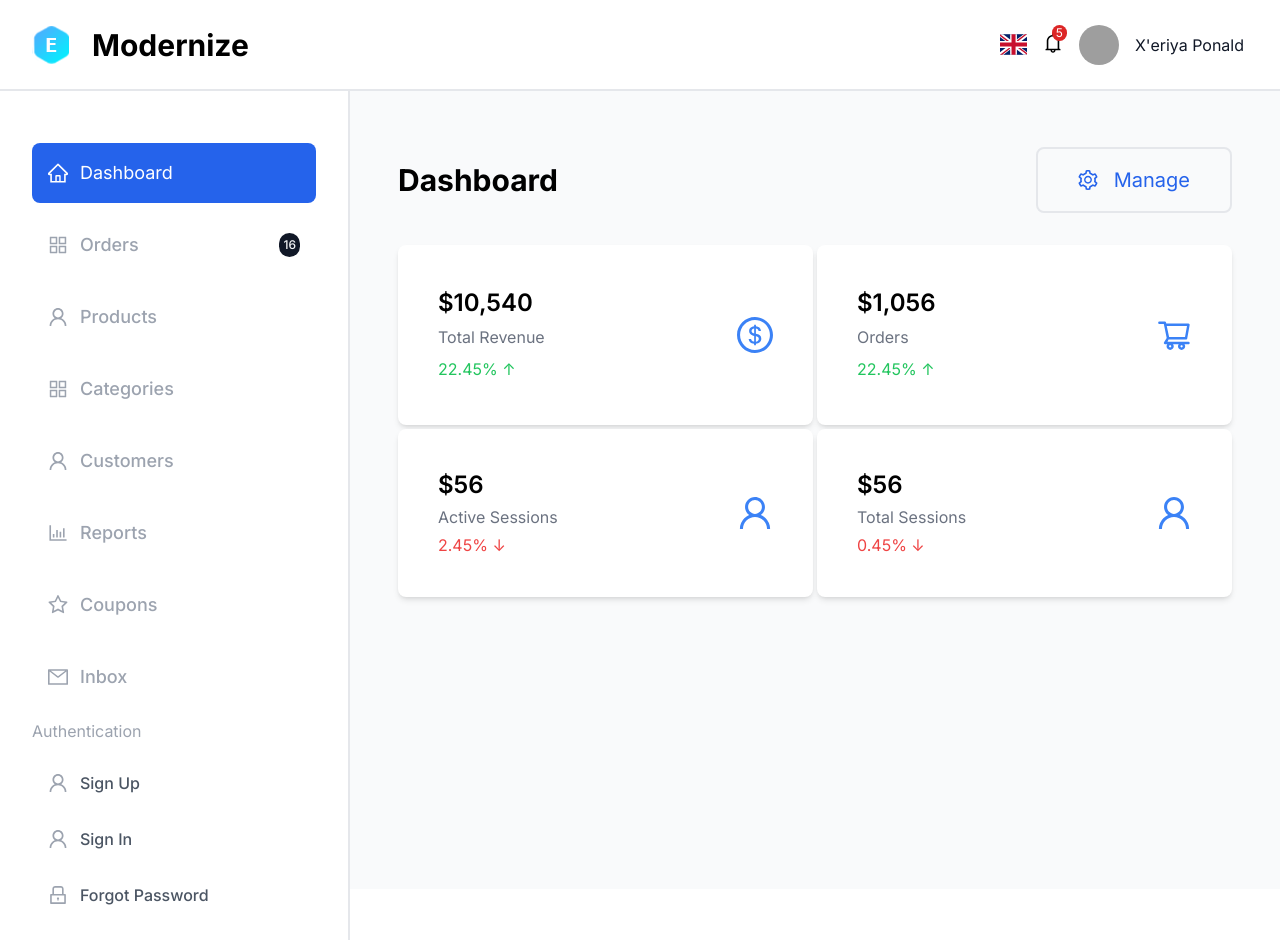
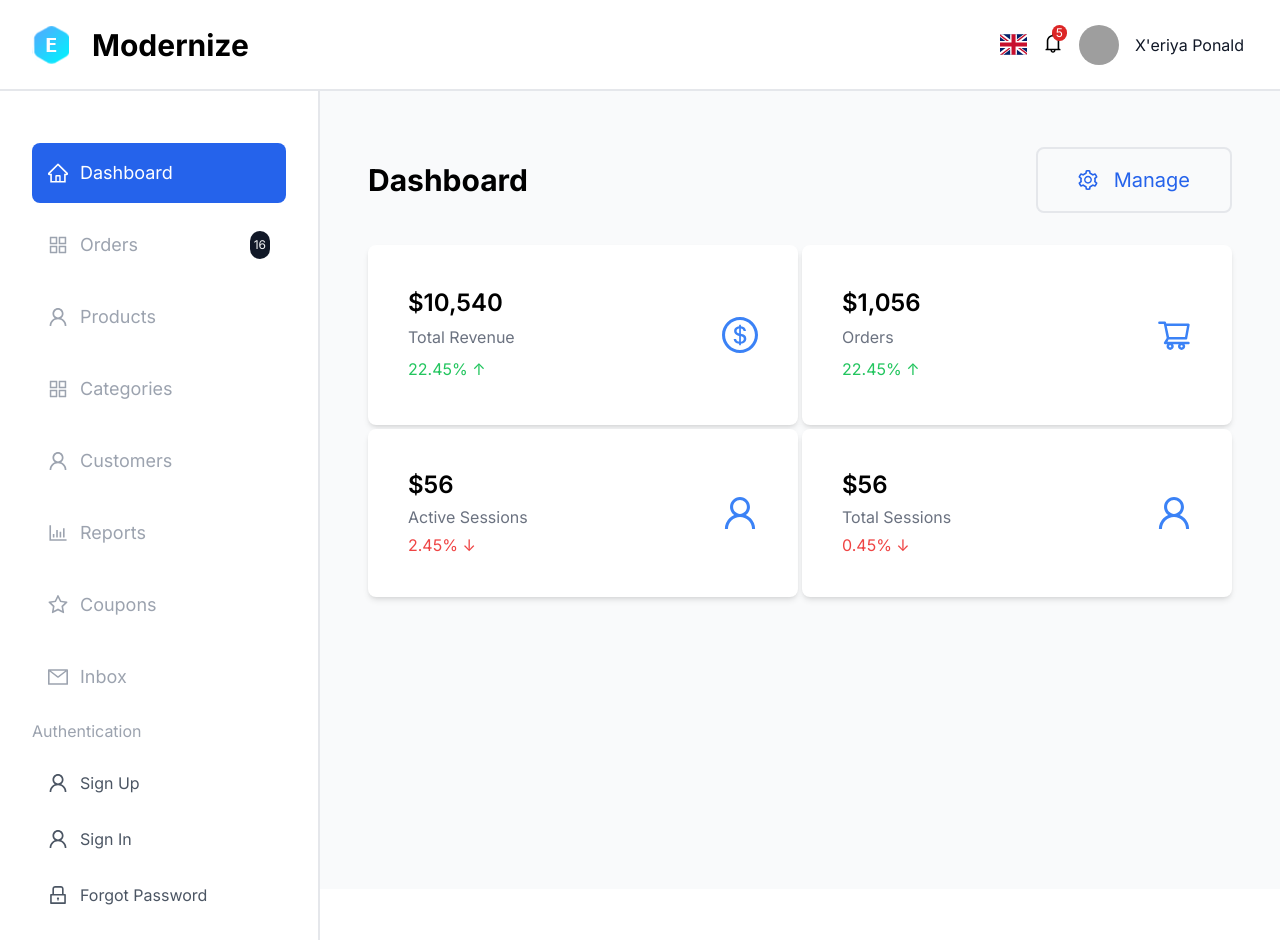
Before and after one commit to thanhnt37/frontend-training, a Next.js app: page / in a window 1280 px wide. Shown: the top 940 px of the page. Built offline with nearby package versions, Linux system fonts and the light colour scheme; grey boxes are pictures that could not be loaded.

Commit message:
update Sidebar component and update global styles, signin, and signup pages

```diff
--- a/src/Component/Sidebar/sidebar.tsx
+++ b/src/Component/Sidebar/sidebar.tsx
@@ -10,12 +10,10 @@ import {
   BarChartOutlined,
 } from "@ant-design/icons";
 import Link from "next/link";
-import "../../app/globals.scss";
-
 const Sidebar = ({ isOpen }: { isOpen: boolean }) => {
   return (
     <div
-      className={`min-h-screen w-[350px] bg-white border-t-2 border-r-2 p-4 transform ${
+      className={`min-h-screen w-80 bg-white border-t-2 border-r-2 p-4 transform ${
         isOpen ? "translate-x-0" : "-translate-x-full lg:translate-x-0"
       } transition-transform duration-300 ease-in-out fixed lg:relative z-20`}
     >
@@ -23,93 +21,93 @@ const Sidebar = ({ isOpen }: { isOpen: boolean }) => {
         <ul className="sidebar">
           <li className=" mb-3 mt-5">
             <Link href="/" legacyBehavior>
-              <a className="  bg-blue-600 text-white flex items-center p-4 text-base rounded-lg  ">
-                <HomeOutlined className="sidebar__icon" />
-                <span className=" sidebar__title ">Dashboard</span>
+              <a className="  bg-blue-600 text-white flex p-4 rounded-lg  ">
+                <HomeOutlined className="mr-3 text-xl" />
+                <span className=" text-lg">Dashboard</span>
               </a>
             </Link>
           </li>
           <li className="mb-3">
             <Link href="" legacyBehavior>
-              <a className="sidebar__item">
-                <AppstoreOutlined className="sidebar__icon" />
-                <span className=" sidebar__title">Orders</span>
+              <a className="flex p-4 text-gray-400 hover:bg-blue-100 rounded-lg">
+                <AppstoreOutlined className="mr-3 text-xl" />
+                <span className=" text-lg">Orders</span>
                 <span className=" ml-auto bg-gray-900 text-gray-100 text-xs rounded-full p-1 flex items-center justify-center">16</span>
               </a>
             </Link>
           </li>
           <li className="mb-3">
             <Link href="/" legacyBehavior>
-              <a className="sidebar__item">
-                <UserOutlined className="sidebar__icon" />
-                <span className="sidebar__title">Products</span>
+              <a className="flex p-4 text-gray-400 hover:bg-blue-100 rounded-lg">
+                <UserOutlined className="mr-3 text-xl" />
+                <span className="text-lg">Products</span>
               </a>
             </Link>
           </li>
           <li className="mb-3">
             <Link href="/" legacyBehavior>
-              <a className="sidebar__item">
-                <AppstoreOutlined className="sidebar__icon" />
-                <span className="sidebar__title">Categories</span>
+              <a className="flex p-4 text-gray-400 hover:bg-blue-100 rounded-lg">
+                <AppstoreOutlined className="mr-3 text-xl" />
+                <span className="text-lg">Categories</span>
               </a>
             </Link>
           </li>
           <li className="mb-3">
             <Link href="/" legacyBehavior>
-              <a className="sidebar__item">
-                <UserOutlined className="sidebar__icon" />
-                <span className="sidebar__title">Customers</span>
+              <a className="flex p-4 text-gray-400 hover:bg-blue-100 rounded-lg">
+                <UserOutlined className="mr-3 text-xl" />
+                <span className="text-lg">Customers</span>
               </a>
             </Link>
           </li>
           <li className="mb-3">
             <Link href="/" legacyBehavior>
-              <a className="sidebar__item">
-                <BarChartOutlined className="sidebar__icon" />
-                <span className="sidebar__title">Reports</span>
+              <a className="flex p-4 text-gray-400 hover:bg-blue-100 rounded-lg">
+                <BarChartOutlined className="mr-3 text-xl" />
+                <span className="text-lg">Reports</span>
               </a>
             </Link>
           </li>
           <li className="mb-3">
             <Link href="/" legacyBehavior>
-              <a className="sidebar__item">
-                <StarOutlined className="sidebar__icon" />
-                <span className="sidebar__title">Coupons</span>
+              <a className="flex p-4 text-gray-400 hover:bg-blue-100 rounded-lg">
+                <StarOutlined className="mr-3 text-xl" />
+                <span className="text-lg">Coupons</span>
               </a>
             </Link>
           </li>
           <li className="mb-3">
             <Link href="/" legacyBehavior>
-              <a className="sidebar__item">
-                <MailOutlined className="sidebar__icon" />
-                <span className="sidebar__title">Inbox</span>
+              <a className="flex p-4 text-gray-400 hover:bg-blue-100 rounded-lg">
+                <MailOutlined className="mr-3 text-xl" />
+                <span className="text-lg">Inbox</span>
               </a>
             </Link>
           </li>
           <li className="sidebar__section mt-3">
-            <p className="sidebar__section--auth">Authentication</p>
+            <p className="text-gray-400">Authentication</p>
             <Link href="/signup" legacyBehavior>
-              <a className="sidebar__item mt-3 ">
-                <UserOutlined className="sidebar__icon" />
-                <span className="sidebar__section--title ">Sign Up</span>
+              <a className="flex p-4 text-gray-600 hover:bg-blue-100 rounded-lg mt-3 ">
+                <UserOutlined className="mr-3 text-xl" />
+                <span className="text-gray-600 ">Sign Up</span>
               </a>
             </Link>
             <Link href="/signin" legacyBehavior>
-              <a className="sidebar__item ">
-                <UserOutlined className="sidebar__icon" />
-                <span className="sidebar__section--title">Sign In</span>
+              <a className="flex p-4 text-gray-600  hover:bg-blue-100 rounded-lg ">
+                <UserOutlined className="mr-3 text-xl" />
+                <span className="text-gray-600">Sign In</span>
               </a>
             </Link>
             <Link href="/" legacyBehavior>
-              <a className="sidebar__item sidebar__section--auth">
-                <LockOutlined className="sidebar__icon " />
-                <span className="sidebar__section--title">Forgot Password</span>
+              <a className="flex p-4 text-gray-600  hover:bg-blue-100 rounded-lg ">
+                <LockOutlined className="mr-3 text-xl " />
+                <span className="text-gray-600">Forgot Password</span>
               </a>
             </Link>
             <Link href="/" legacyBehavior>
-              <a className="sidebar__item sidebar__section--auth">
-                <KeyOutlined className="sidebar__icon " />
-                <span className="sidebar__section--title">Reset Password</span>
+              <a className="flex p-4 text-gray-600  hover:bg-blue-100 rounded-lg ">
+                <KeyOutlined className="mr-3 text-xl " />
+                <span className="text-gray-600">Reset Password</span>
               </a>
             </Link>
           </li>
--- a/src/app/globals.scss
+++ b/src/app/globals.scss
@@ -1,28 +1,3 @@
 @tailwind base;
 @tailwind components;
 @tailwind utilities;
-
-/* Sidebar */
-.sidebar{
-  &__item{
-    @apply flex items-center p-4 text-base font-medium text-gray-400 hover:bg-blue-100 rounded-lg;
-  }
-  &__icon{
-    @apply mr-3 text-xl;
-  }
-  &__title{
-    @apply text-lg;
-
-  }
-  &__section{
-    &--auth{
-      @apply text-gray-400;
-    }
-
-    &--title{
-      @apply text-gray-600;
-    }
-  }
-}
-
-/* End Sidebar */
--- a/src/app/signin/page.tsx
+++ b/src/app/signin/page.tsx
@@ -1,10 +1,7 @@
 "use client";
-
-import SigninLayout from "./signin-layout";
 import React, { useEffect, useState } from "react";
 export default function Signin() {
   const [mounted, setMounted] = useState(false);
-
   useEffect(() => {
     setMounted(true);
   }, []);
@@ -13,7 +10,6 @@ export default function Signin() {
     return null;
   }
   return (
-    <SigninLayout>
        <div className="min-h-screen flex items-center justify-center bg-gray-100">
             <div className="bg-white p-8 rounded-lg shadow-lg max-w-xl w-full">
                 <h2 className="text-2xl font-bold text-center mb-5">Đăng Nhập</h2>
@@ -51,6 +47,5 @@ export default function Signin() {
                 </form>
             </div>
         </div>
-    </SigninLayout>
   );
 }
--- a/src/app/signup/page.tsx
+++ b/src/app/signup/page.tsx
@@ -1,6 +1,4 @@
 "use client";
-
-import SignupLayout from "./signup-layout";
 import React, { useEffect, useState } from "react";
 export default function Signin() {
   const [mounted, setMounted] = useState(false);
@@ -13,10 +11,9 @@ export default function Signin() {
     return null;
   }
   return (
-    <SignupLayout>
       <div className="min-h-screen flex items-center justify-center bg-gray-100">
         <div className="bg-white p-8 rounded-lg shadow-lg max-w-xl w-full mb-6">
-          <h2 className="text-[30px] font-bold text-center mb-8">
+          <h2 className="text-3xl font-bold text-center mb-8">
             Đăng Ký
           </h2>
           <form>
@@ -44,6 +41,5 @@ export default function Signin() {
           </form>
         </div>
       </div>
-    </SignupLayout>
   );
 }
--- a/tailwind.config.js
+++ b/tailwind.config.js
@@ -13,18 +13,7 @@ module.exports = {
       lg: '1024px',
       xl: '1280px',
     },
-
-    fontFamily: {
-      sans: ['Graphik', 'sans-serif'],
-      serif: ['Merriweather', 'serif'],
-    },
-
   },
-  plugins: [
-    'postcss-import',
-    'tailwindcss',
-    'autoprefixer',
-  ],
 }
 
 }
```
